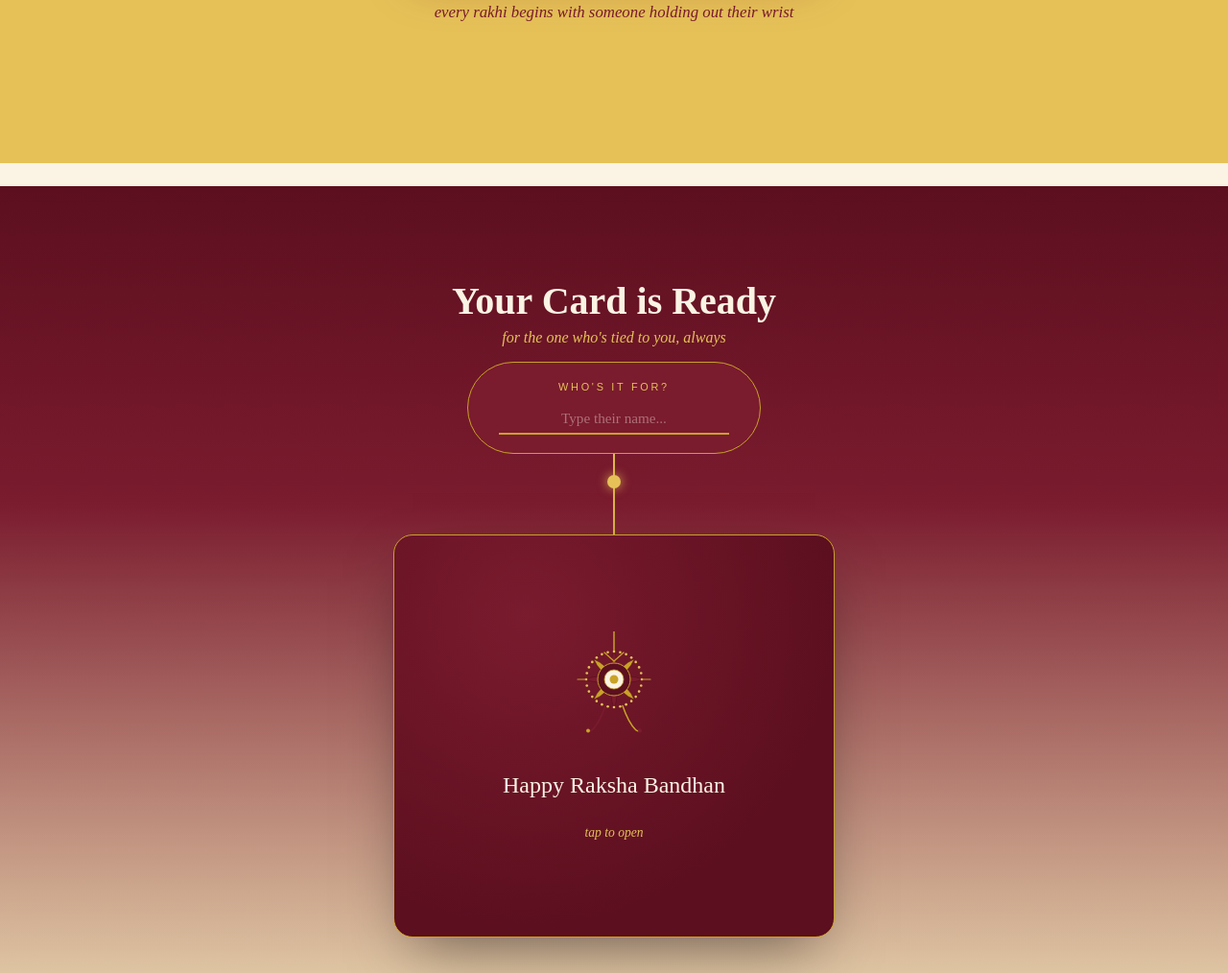
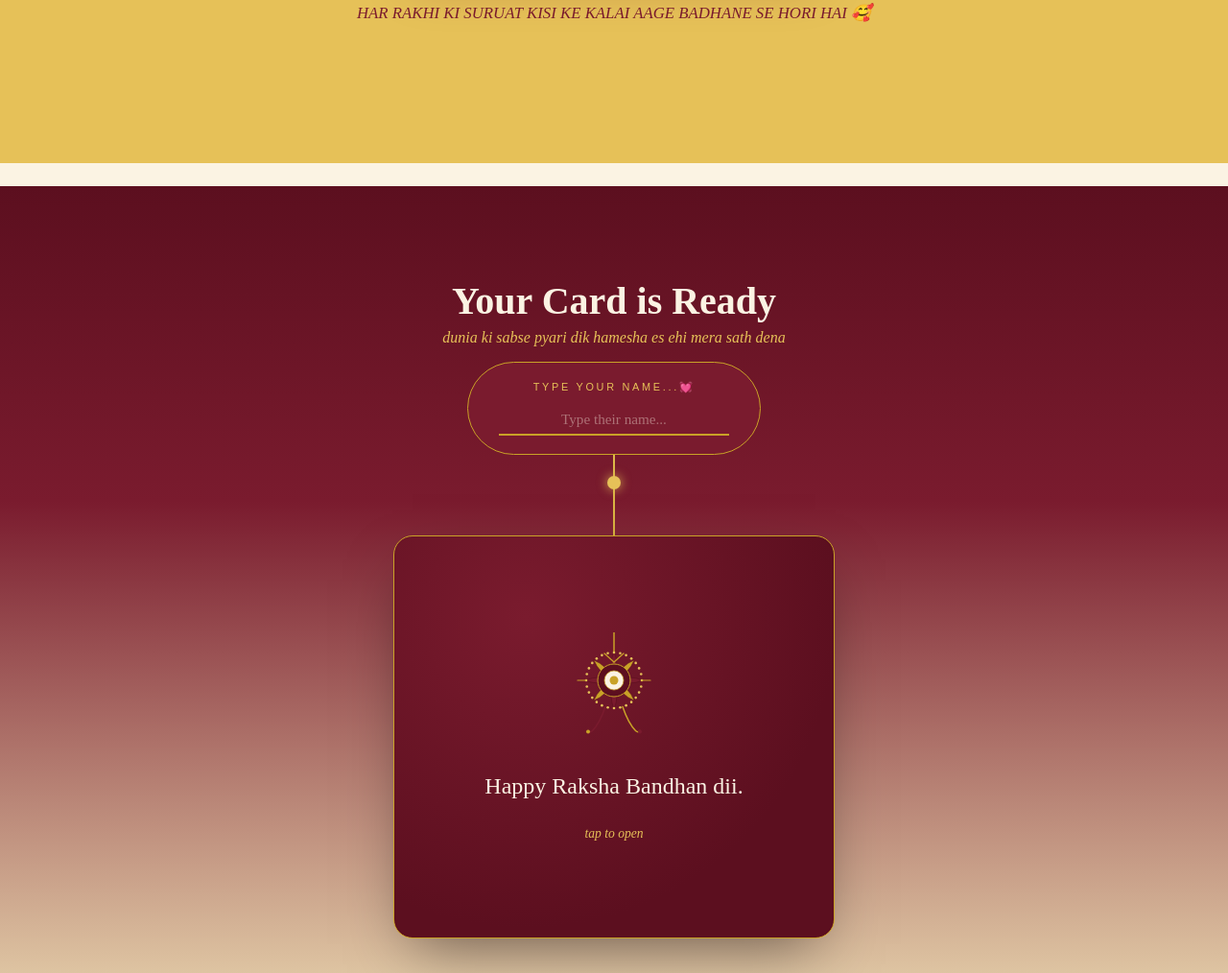
Before and after one commit to guptavinita9936-rgb/Vinay-web, a website: page index.html in a window 1280 px wide. Shown: the part 2146-3160 px from the top of the page at 96% size. Drawn offline with Linux system fonts and the light colour scheme; a web font is replaced by a local one.

Commit message:
Update index.html

```diff
--- a/index.html
+++ b/index.html
@@ -42,7 +42,7 @@
 
     <div class="intro-finale" id="introFinale">
       <span class="finale-heart">❤️</span>
-      <p class="finale-title">Happy Raksha Bandhan</p>
+      <p class="finale-title">Happy Raksha Bandhan from -vinay</p>
       <p class="finale-hindi">भाई-बहन का ये रिश्ता, दुनिया में सबसे प्यारा</p>
     </div>
 
@@ -59,7 +59,7 @@
 <!-- TIE INTERACTION -->
 <section id="tie">
   <h2 class="tie-title">Tie the Rakhi</h2>
-  <p class="tie-sub">hold, drag, and let it rest on the wrist</p>
+  <p class="tie-sub">ab rakhi ko hold kro or is kalai pe le jao please 🥺</p>
   <div class="tie-stage" id="stage">
     <svg id="wrist" viewBox="0 0 200 120" fill="none">
       <path d="M20 90 Q100 130 180 90 L180 60 Q100 20 20 60 Z" fill="#F0DFC0"/>
@@ -68,16 +68,16 @@
     <div class="drop-zone" id="dropZone"></div>
     <div id="dragRakhi"></div>
   </div>
-  <p class="hint" id="tieHint">every rakhi begins with someone holding out their wrist</p>
+  <p class="hint" id="tieHint">HAR RAKHI KI SURUAT KISI KE KALAI AAGE BADHANE SE HORI HAI 🥰</p>
 </section>
 
 <!-- CARD -->
 <section id="card-section">
   <h2 class="card-title">Your Card is Ready</h2>
-  <p class="card-sub">for the one who's tied to you, always</p>
+  <p class="card-sub">dunia ki sabse pyari dik hamesha es ehi mera sath dena</p>
   <div class="thread-column">
     <div class="name-input">
-      <label for="nameField">Who's it for?</label>
+      <label for="nameField"?>type your name...💓</label>
       <input type="text" id="nameField" placeholder="Type their name..." maxlength="18">
     </div>
     <div class="thread-bead"></div>
@@ -85,12 +85,12 @@
       <div class="flip-inner">
         <div class="face front">
           <div class="rakhi-mini" id="cardRakhi"></div>
-          <p>Happy Raksha Bandhan</p>
+          <p>Happy Raksha Bandhan dii.</p>
           <div class="tap">tap to open</div>
         </div>
         <div class="face back">
-          <p class="msg" id="cardMsg">Whatever fights we've had, whatever distance comes between us — this thread says I've still got you. Always.</p>
-          <div class="sign">— with love, from your sibling</div>
+          <p class="msg" id="cardMsg">Happy Raksha Bandhan, Didi ❤️ Hamesha mujhe samajhne aur support karne ke liye thank you. Life mein chahe abhi kuch bhi chal raha ho, khud par doubt mat karna. Tum bahut strong ho. Thoda time lagega, but sab better hoga. Bas khud ka saath kabhi mat chhodna. ❤️- keep smiling and happy rakshabandhan to my all sisters -MUSKAN DII,KHUSHI DII ,KHUSHBU DII, VARSHA DI, AND ALL.Jab <br> jab jarurat ladecall krana,bulana mat 😅 vo thoda padai vdai krta na </p>
+          <div class="sign">— tera bhai </div>
         </div>
       </div>
     </div>
@@ -101,10 +101,10 @@
 <section id="finale">
   <div id="giftLayer"></div>
   <p class="finale-text">Happy Raksha Bandhan</p>
-  <p class="finale-sub">may the thread outlast every argument</p>
+  <p class="finale-sub">kuch bhi ho jaye ,aapka bhai aake sath hai💝💞</p>
 </section>
 
-<footer>made with love and chaos · storymint.studio</footer>
+<footer>made with love and chaos- web editor -vinay Gupta</footer>
 
 <script>
 // ---------------- gold thread cursor trail ----------------
```
